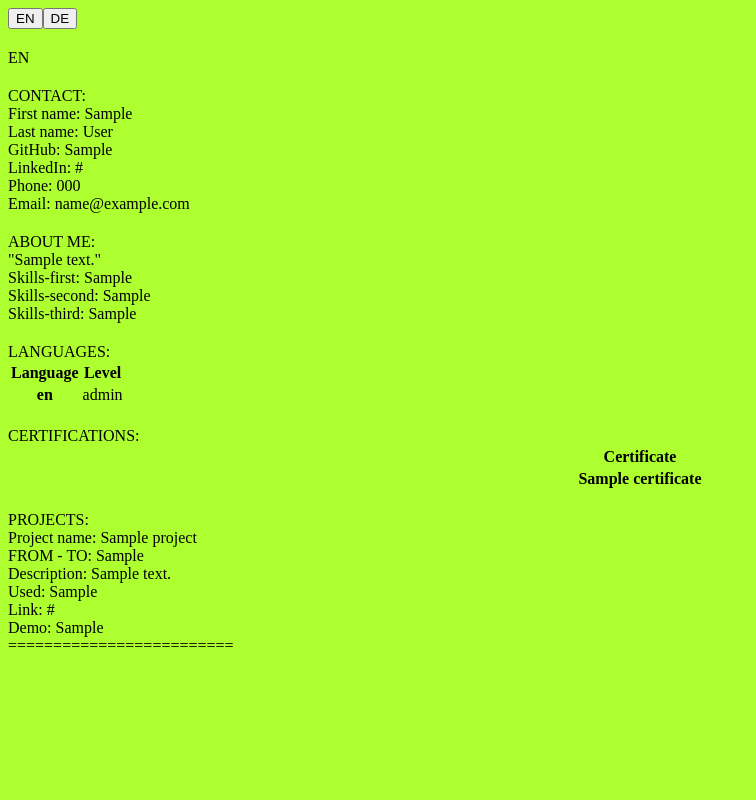
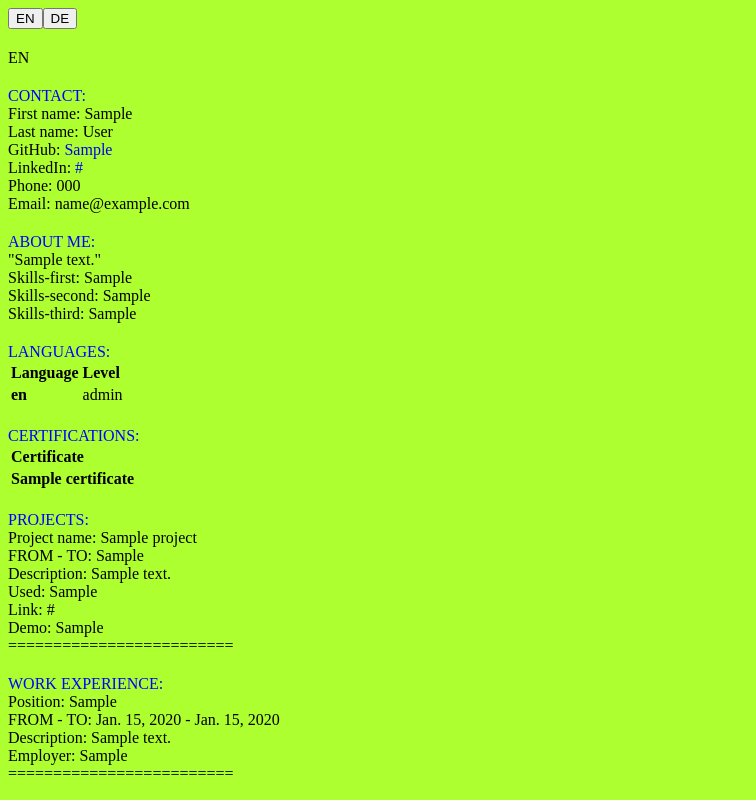
Before and after one commit to DenisPGH/CV, a Django app: page / in a window 1280 px wide. Shown: the whole page, without its empty margins (0-756 px from the left). Run offline with Django 4.2, Linux system fonts and the light colour scheme; tables that the repository leaves empty hold one stand-in row (values such as "Sample post"); lists and menus that the app fills with data are empty.

Commit message:
added field work into html

```diff
--- a/denislav/static/index.css
+++ b/denislav/static/index.css
@@ -3,9 +3,20 @@
     display: flex;
     flex-direction: row;
 }
+a:link {
+            text-decoration: none;
+            /*color: white;*/
+        }
+
+body div p1{
+
+
+    color: blue;
+}
 
 body{
     background: greenyellow;
+    text-align: left;
 
 }
 div{
@@ -22,11 +33,17 @@
 }
 
 div.certificate{
-    display: flex;
-    flex-direction: column;
+
+    /*display: flex;*/
+    /*flex-direction: column;*/
 }
 
 div.project{
     display: flex;
     flex-direction: column;
 }
+
+div.work{
+    display: flex;
+    flex-direction: column;
+}
--- a/denislav/templates/index.html
+++ b/denislav/templates/index.html
@@ -29,8 +29,8 @@
     <p1> CONTACT:</p1>
     <p2> First name: {{ denislav.first_name }} </p2>
     <p2> Last name: {{ denislav.last_name }} </p2>
-    <p2> GitHub: {{ contact.git_hub }} </p2>
-    <p2> LinkedIn: {{ contact.linked_in }} </p2>
+    <p2> GitHub: <a href="{{ contact.git_hub }}">{{ contact.git_hub }}</a></p2>
+    <p2> LinkedIn: <a href="{{ contact.linked_in }}">{{ contact.linked_in }}</a> </p2>
     <p2> Phone: {{ contact.phone }} </p2>
     <p2> Email: {{ contact.email }} </p2>
 </div>
@@ -54,7 +54,7 @@
     {% endif %}
 </div>
 
-<div class="language">
+<div class="certificate">
 
     {% if mode %}
         <p1> LANGUAGES:</p1>
@@ -94,7 +94,7 @@
 
 </div>
 
-<div class="certificate">
+<div class="language">
     {% if mode %}
         <p1> CERTIFICATIONS:</p1>
         <table>
@@ -111,10 +111,9 @@
     {% else %}
         <p1> ZEUGNISSE:</p1>
            <table>
-    <tr>
-        <th>Zeugnis</th>
-
-    </tr>
+            <tr>
+                <th>Zeugnis</th>
+            </tr>
     {%  for each in certificats %}
         <tr>
             <th>{{ each.name_de }}</th>
@@ -146,7 +145,7 @@
             <p3> Name: {{ each.title_de }}</p3>
             <p3> FOR - BIS : {{ each.duration_de }}</p3>
             <p3> Beschreibung: {{ each.description_de }}</p3>
-            <p3> Used: {{ each.used }}</p3>
+            <p3> Benutzt: {{ each.used }}</p3>
             <p3> Link: {{ each.link }}</p3>
             <p3> Demo: {{ each.demo }}</p3>
             <p3> =========================</p3>
@@ -156,5 +155,30 @@
 </div>
 
 
+<div class="work">
+    {% if mode %}
+        <p1> WORK EXPERIENCE:</p1>
+        {%  for each in works %}
+            <p3> Position: {{ each.position_en }}</p3>
+            <p3> FROM - TO: {{ each.from_date }} - {{ each.to_date }}</p3>
+            <p3> Description: {{ each.description_en }}</p3>
+            <p3> Employer: {{ each.employer_en }}</p3>
+            <p3> =========================</p3>
+        {% endfor %}
+
+    {% else %}
+        <p1> ARBEITSERFAHRUNG:</p1>
+         {%  for each in work %}
+            <p3> Beruf oder Funktion: {{ each.position_de }}</p3>
+            <p3> Datum (von-bis) : {{ each.from_date }} - {{ each.to_date }}</p3>
+            <p3> Beschreibung: {{ each.description_de }}</p3>
+            <p3> Arbeitgeber: {{ each.employer_de }}</p3>
+            <p3> =========================</p3>
+        {% endfor %}
+
+    {% endif %}
+</div>
+
+
 </body>
 </html>
```
